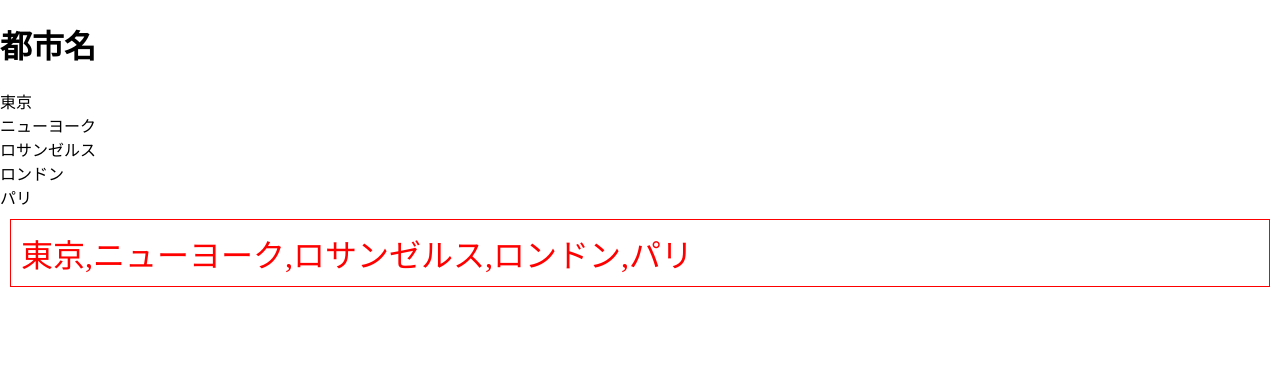
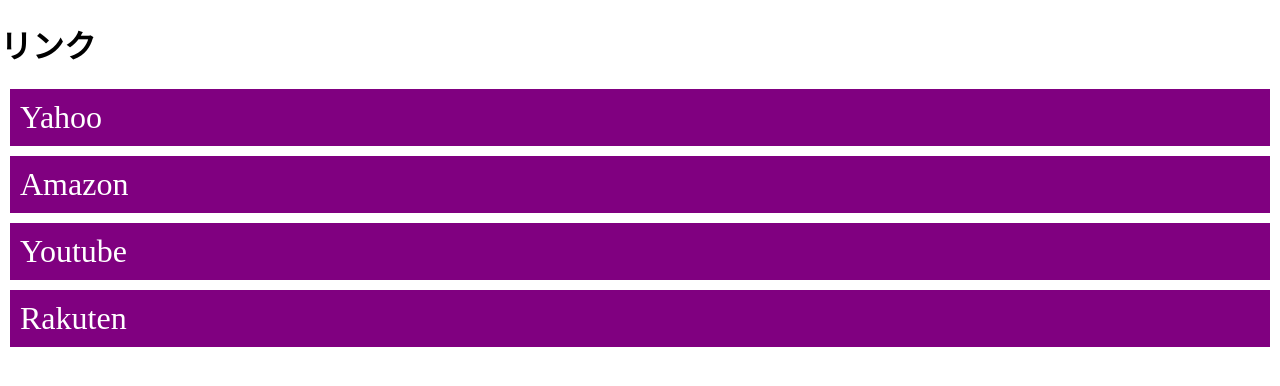
Before and after one commit to programmingkids/js-advance-level4, a plain HTML site: page chapter01/work07.html in a window 1280 px wide. Drawn offline with Linux system fonts and the light colour scheme.

Commit message:
added work08 on chapter01

```diff
--- a/chapter01/work07.html
+++ b/chapter01/work07.html
@@ -14,46 +14,52 @@ ul {
 }
 li {
   list-style: none;
-}
-.red-text {
-  color: #ff0000;
-  font-size: 2em;
-  border: 1px solid #ff0000;
   margin: 10px;
   padding: 10px;
+  background-color: #800080;
+}
+.link-text {
+  display: block;
+  color: #ffffff;
+  text-decoration:none;
+  font-size: 2em;
 }
 </style>
 </head>
 <body>
-  <h1>都市名</h1>
-  <ul id="cities">
-    <li>東京</li>
-    <li>ニューヨーク</li>
-    <li>ロサンゼルス</li>
-    <li>ロンドン</li>
-    <li>パリ</li>
+  <h1>リンク</h1>
+  <ul id="links">
   </ul>
-  <div id="result" class="red-text"></div>
 </body>
 <script>
-// 空の配列の定義
-const cities = [];
+// 配列の定義
+const links = {
+  'Yahoo': 'https://www.yahoo.co.jp/',
+  'Amazon': 'https://www.amazon.co.jp/',
+  'Youtube': 'https://www.youtube.com',
+  'Rakuten': 'https://www.rakuten.co.jp/',
+};
 
-// IDを指定してタグの取得
-const ulTag = document.getElementById('cities');
-// ulタグの下層のliタグのオブジェクトを取得
-const liTags = ulTag.getElementsByTagName('li');
+// ulタグのオブジェクトを取得
+const ulTag = document.getElementById('links');
 
-// liタグに繰り返し処理を行う
-for(const liTag of liTags) {
-  // liタグの文字列を配列に追加
-  cities.push(liTag.innerHTML);
+// 配列に繰り返し処理
+for(const [title, url] of Object.entries(links)) {
+  // aタグのオブジェクト作成
+  const aTag = document.createElement('a');
+  // aタグのhref属性の設定（リンク先の設定）
+  aTag.setAttribute('href', url);
+  // aタグのクラス属性の設定
+  aTag.setAttribute('class', 'link-text');
+  // aタグの文字列を設定
+  aTag.innerHTML = title;
+
+  // liタグのオブジェクト作成
+  const liTag = document.createElement('li');
+  // aタグをliタグの下層に追加
+  liTag.appendChild(aTag);
+  // liタグをulタグの下層に追加
+  ulTag.appendChild(liTag);
 }
-
-// IDを指定して結果を表示するタグを取得
-const resultTag = document.getElementById('result');
-
-// 配列をカンマで結合して、結果を表示するタグに表示
-resultTag.innerHTML = cities.join(',');
 </script>
 </html>
```
Also changed, not shown: chapter01/work08.html (added, +70 -0 lines).
